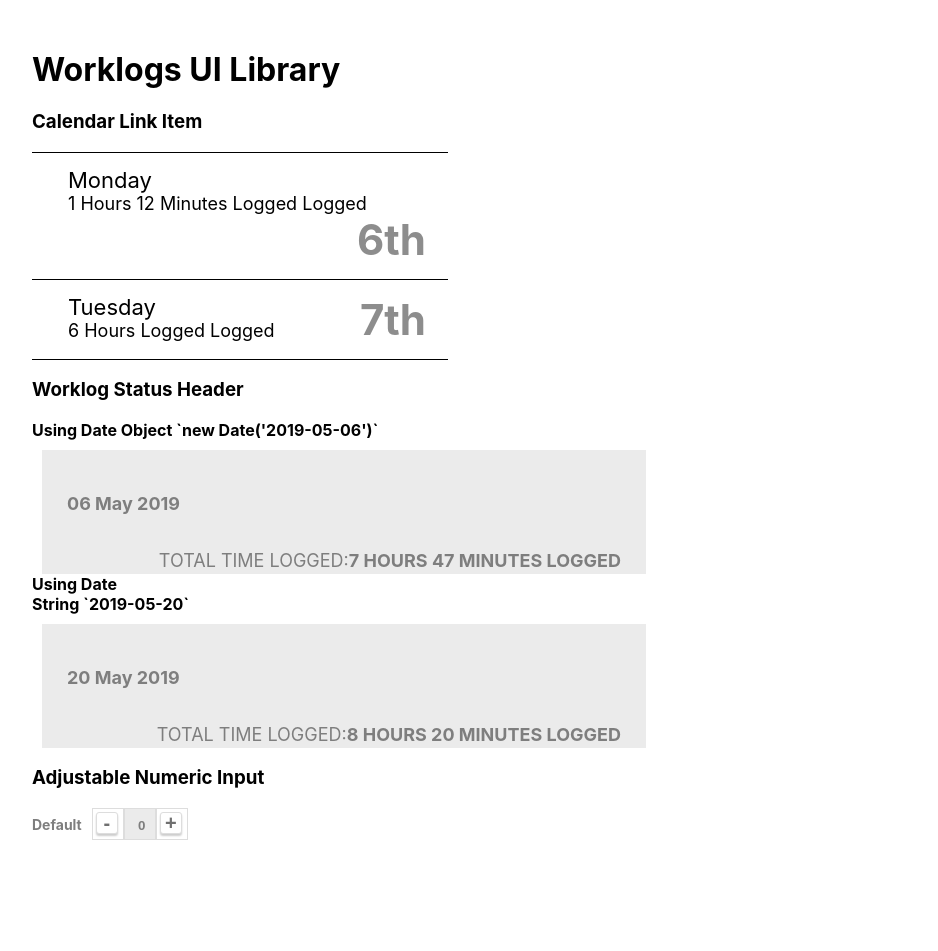
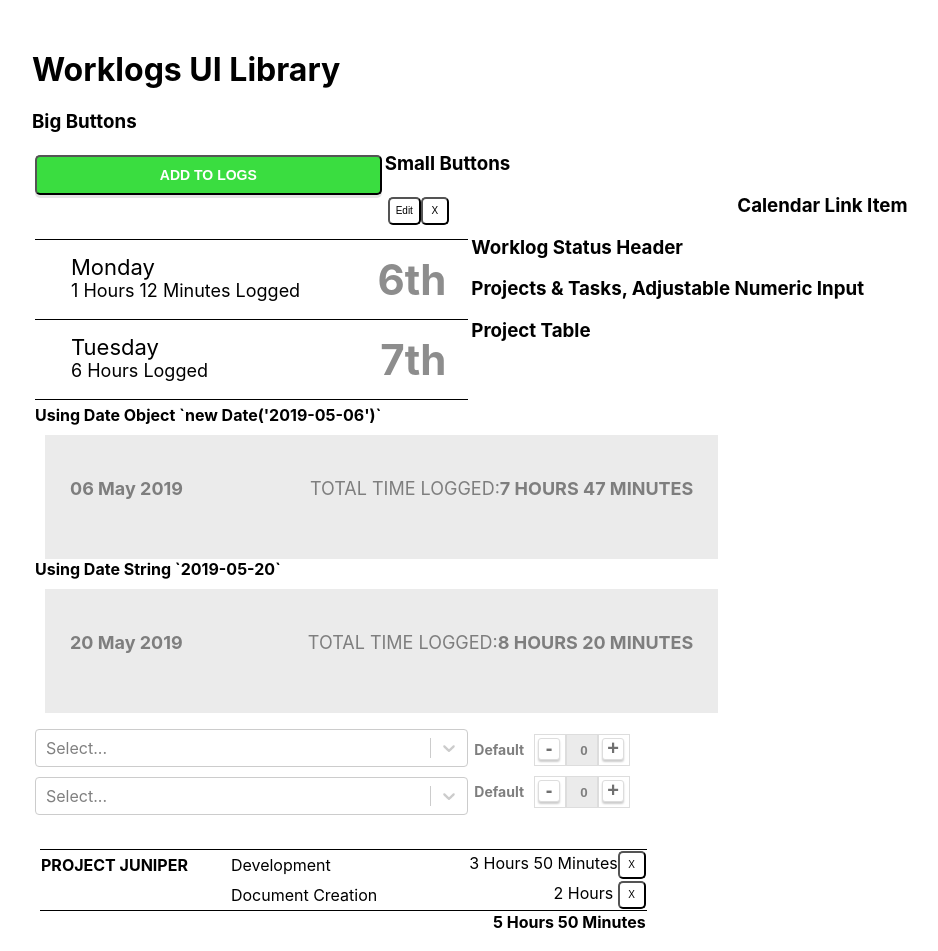
Before and after one commit to ervinne13/worklogs, a React (Create React App) app: page /ui-library in a window 1280 px wide. Shown: the top 951 px of the page, without its empty margins (88-1026 px from the left). Before the commit the page ends 841 px from the top, so only its background shows below. Built offline with nearby package versions, Linux system fonts and the light colour scheme.

Commit message:
Enable completed ui library

```diff
--- a/package.json
+++ b/package.json
@@ -10,6 +10,7 @@
     "react-redux": "^7.0.3",
     "react-router-dom": "^5.0.0",
     "react-scripts": "3.0.1",
+    "react-select": "^2.4.3",
     "redux": "^4.0.1",
     "redux-thunk": "^2.3.0"
   },
--- a/src/App/Client/Features/Controls/AdjustableNumericInput/AdjustableNumericInput.jsx
+++ b/src/App/Client/Features/Controls/AdjustableNumericInput/AdjustableNumericInput.jsx
@@ -41,8 +41,8 @@ class AdjustableNumericInput extends React.Component {
         this.setState({ value: ++currentValue });
     }
 
-    handleInputChange(evt) {
-        const value = evt.target.value;
+    handleInputChange(e) {
+        const value = e.target.value;
         const valueIsNumeric = /^\d+$/.test(value);
         const valueIsExceedingMax = value >= this.maxValue;
 
--- a/src/App/Client/Features/Worklogs/HoursAndMinutes.jsx
+++ b/src/App/Client/Features/Worklogs/HoursAndMinutes.jsx
@@ -12,7 +12,7 @@ const HoursAndMinutes = ({ minutes }) => {
 
     return (
         <Fragment>
-            { hoursDisplay } { minsDisplay } Logged
+            { hoursDisplay } { minsDisplay }
         </Fragment>
     );
 };
--- /dev/null
+++ b/src/App/Client/Features/Worklogs/ProjectLogTable/ProjectLogTableComponent.jsx
@@ -0,0 +1,56 @@
+import React, { Fragment } from 'react';
+import HoursAndMinutes from 'App/Client/Features/Worklogs/HoursAndMinutes';
+import './style.css'
+
+const ProjectLogTableComponent = ({ worklogs }) => {
+
+    const sum = worklogs => worklogs.reduce((sum, worklog) => sum + worklog.loggedMins, 0);
+    const totalLoggedMins = sum(worklogs);
+
+    return (
+        <table className="project-log-table">
+           <tbody>
+                {
+                    worklogs.map((log, index) =>
+                        <Row
+                            log={ log }
+                            showsProject={ index === 0 }
+                            key={ log.id } />)
+                }
+            </tbody>
+            <tfoot>
+                <tr>
+                    <td></td>
+                    <td></td>
+                    <td className="text-bold">
+                        <HoursAndMinutes minutes={ totalLoggedMins } />
+                    </td>
+                </tr>
+            </tfoot>
+        </table>
+    );
+}
+
+const Row = ({ log, showsProject }) => {
+
+    const project = showsProject ? log.project.name : "";
+
+    return (
+        <tr>
+            <td>{ project }</td>
+            <td>{ log.task.name }</td>
+            <td><RowActions log={ log } /></td>
+        </tr>
+    );
+};
+
+const RowActions = ({ log }) => {
+    return (
+        <Fragment>
+            <HoursAndMinutes minutes={ log.loggedMins } />
+            <button className="table-row-button">X</button>
+        </Fragment>
+    );
+};
+
+export default ProjectLogTableComponent;
--- /dev/null
+++ b/src/App/Client/Features/Worklogs/ProjectLogTable/package.json
@@ -0,0 +1,3 @@
+{
+    "main": "./ProjectLogTableComponent.jsx"
+}
--- /dev/null
+++ b/src/App/Client/Features/Worklogs/ProjectLogTable/style.css
@@ -0,0 +1,25 @@
+.project-log-table {
+    width: 100%;
+    margin: 18px 5px;
+    border-collapse: collapse;
+}
+
+.project-log-table tbody {
+    border-top: 1px solid black;
+    border-bottom: 1px solid black;
+}
+
+.project-log-table td:nth-child(1) {
+    min-width: 30%;
+    text-transform: uppercase;
+    font-weight: bold;
+}
+
+.project-log-table td:nth-child(2) {
+    min-width: 50%;
+}
+
+.project-log-table td:nth-child(3) {
+    min-width: 20%;
+    text-align: right;
+}
--- /dev/null
+++ b/src/App/Client/Features/Worklogs/ProjectTaskSelector.jsx
@@ -0,0 +1,60 @@
+import React, { Fragment } from 'react';
+import Select from 'react-select';
+
+class ProjectTaskSelector extends React.Component {
+    state = {
+        options: {
+            projects: [],
+            tasks: []
+        }
+    }
+
+    componentDidMount() {
+        if (this.props.projects) {
+            this.loadProjectsToOptions(this.props.projects)
+        }
+    }
+
+    loadProjectsToOptions = (projects) => {
+        const options = { ...this.state.options };
+        options.projects = projects.map(project => ({ value: project.id, label: project.name, project }));
+
+        this.setState({ options });
+    }
+
+    loadProjectTasksToOptions = (project) => {
+        const options = { ...this.state.options };
+        options.tasks = project.tasks.map(task => ({ value: task.id, label: task.name, task }));
+
+        this.setState({ options });
+    };
+
+    onProjectSelected = (projectOption) => {
+        const project = projectOption.project;
+        this.loadProjectTasksToOptions(project);
+        this.setState({ selectedProject: project });
+    }
+
+    onTaskSelected = (taskOption) => {
+        const task = taskOption.task;
+        this.setState({ selectedTask: task });
+    }
+
+    render() {
+        return (
+            <Fragment>
+                <Select
+                    name="selectedProject"
+                    options={ this.state.options.projects }
+                    onChange={ this.onProjectSelected } />
+
+                <Select
+                    name="selectedTask"
+                    options={ this.state.options.tasks }
+                     />
+            </Fragment>
+        );
+    }
+}
+
+export default ProjectTaskSelector;
--- a/src/App/Client/Mocks/projects-and-tasks.json
+++ b/src/App/Client/Mocks/projectsAndTasks.js
@@ -1,4 +1,4 @@
-[
+const projectsAndTasks = [
     {
         "id": "P-000002",
         "name": "Project Juniper",
@@ -18,4 +18,6 @@
             { "id": "PT-000004", "name": "Meeting" }
         ]
     }
-]
+];
+
+export default projectsAndTasks;
--- /dev/null
+++ b/src/App/Client/Mocks/worklogs.js
@@ -0,0 +1,16 @@
+const worklogs = [
+    {
+        id: 1,
+        project: { id: "P-000002", name: "Project Juniper" },
+        task: { id: "PT-000002", name: "Development" },
+        loggedMins: 230
+    },
+    {
+        id: 2,
+        project: { id: "P-000002", name: "Project Juniper" },
+        task: { id: "PT-000003", name: "Document Creation" },
+        loggedMins: 120
+    }
+];
+
+export default worklogs;
--- a/src/App/Client/UILibrary.jsx
+++ b/src/App/Client/UILibrary.jsx
@@ -1,32 +1,79 @@
 import React from 'react';
 import CalendarLinkItem from 'App/Client/Features/Calendar/CalendarLinkItem';
 import StatusHeader from 'App/Client/Features/Worklogs/StatusHeader';
+import ProjectTaskSelector from 'App/Client/Features/Worklogs/ProjectTaskSelector';
 import AdjustableNumericInput from 'App/Client/Features/Controls/AdjustableNumericInput';
+import ProjectLogTable from 'App/Client/Features/Worklogs/ProjectLogTable';
+
+import projectsAndTasks from 'App/Client/Mocks/projectsAndTasks';
+import worklogs from 'App/Client/Mocks/worklogs';
 
 const UILibrary = () => (
     <div className="container">
         <h1>Worklogs UI Library</h1>
 
+        <div clasName="grid-row">
+            <h3>Big Buttons</h3>
+            <div className="grid-col-4">
+                <button className="call-to-action -lightgreen shadowed">Add to Logs</button>
+            </div>
+        </div>
+
+        <div clasName="grid-row">
+            <h3>Small Buttons</h3>
+            <div className="grid-col-4">
+                <button className="table-row-button">Edit</button>
+
+                <button className="table-row-button">X</button>
+            </div>
+        </div>
+
+        <div clasName="grid-row">
             <h3>Calendar Link Item</h3>
+            <div className="grid-col-5">
                 {calendarLinkItemDataSamples.map((data, key) => (
-            <div className="bordered-overlapping" key={ key } style={{ width: '40%' }}>
+                    <div className="bordered-overlapping" key={ key } >
                         <CalendarLinkItem { ...data } />
                     </div>
                 ))}
+            </div>
+        </div>
 
+        <div clasName="grid-row">
             <h3>Worklog Status Header</h3>
 
-        <div style={{ width: '60%' }}>
+            <div className="grid-col-8">
                 <b>Using Date Object `new Date('2019-05-06')`</b>
                 <StatusHeader date={ new Date('2019-05-06') } loggedMins={ 467 }/>
 
                 <b>Using Date String `2019-05-20`</b>
                 <StatusHeader date={ '2019-05-20' } loggedMins={ 500 }/>
             </div>
+        </div>
 
-        <h3>Adjustable Numeric Input</h3>
+        <div clasName="grid-row">
+            <h3>Projects & Tasks, Adjustable Numeric Input</h3>
+
+            <div className="grid-col-5">
+                <div className="vspaced-children-10">
+                    <ProjectTaskSelector projects={ projectsAndTasks } />
+                </div>
+            </div>
+
+            <div className="grid-col-3" style={{ marginTop: '5px' }}>
+                <div className="vspaced-children-10">
                     <AdjustableNumericInput />
+                    <AdjustableNumericInput />
+                </div>
+            </div>
+        </div>
 
+        <div clasName="grid-row">
+            <h3>Project Table</h3>
+            <div className="grid-col-7">
+                <ProjectLogTable worklogs={ worklogs }/>
+            </div>
+        </div>
     </div>
 );
 
@@ -41,4 +88,6 @@ const calendarLinkItemDataSamples = [
     }
 ];
 
+
+
 export default UILibrary;
--- a/src/App/Client/index.css
+++ b/src/App/Client/index.css
@@ -18,8 +18,116 @@ code {
   margin-top: 50px;
 }
 
+.grid-row:before,
+.grid-row:after {
+    content: "";
+    display: table ;
+    clear:both;
+}
+
+.grid-col-8,
+.grid-col-7,
+.grid-col-6,
+.grid-col-5,
+.grid-col-4,
+.grid-col-3,
+.grid-col-2,
+.grid-col-1 {
+  border: 1px solid #fff;
+  float: left;
+  height: 100%;
+  padding: 2px;
+}
+
+.grid-col-8 {
+  width: calc((8/12)* 100%);
+}
+
+.grid-col-7 {
+  width: calc((7/12)* 100%);
+}
+
+.grid-col-6 {
+  width: calc((6/12)* 100%);
+}
+
+.grid-col-5 {
+  width: calc((5/12)* 100%);
+}
+
+.grid-col-4 {
+  width: calc((4/12)* 100%);
+}
+
+.grid-col-3 {
+  width: calc((3/12)* 100%);
+}
+
 .bordered-overlapping {
   border-top: 1px black solid;
   border-bottom: 1px black solid;
   margin-bottom: -1px;
 }
+
+.vspaced-children-5 > * {
+  margin: 5px 0;
+}
+
+.vspaced-children-10 > * {
+  margin: 10px 0;
+}
+
+.table-row-button {
+  -webkit-border-radius: 5px;
+  -moz-border-radius: 5px;
+  border-radius: 5px;
+
+  text-align: center;
+  display: inline-block;
+
+  min-width: 28px;
+  height: 28px;
+
+  font-size: 10px;
+}
+
+.table-row-button {
+  background: rgb(255, 255, 255);
+}
+
+.table-row-button:active {
+  background: rgb(191, 192, 191);
+}
+
+.call-to-action {
+  -webkit-border-radius: 5px;
+  -moz-border-radius: 5px;
+  border-radius: 5px;
+
+  text-align: center;
+  display: inline-block;
+  max-width: 100%;
+  width: 100%;
+  padding: 10px;
+  font-size: 14px;
+  font-weight: bold;
+  text-transform: uppercase;
+  text-decoration: none;
+}
+
+.call-to-action.-lightgreen {
+  background: #3ADD40;
+  color: #fff;
+}
+
+.call-to-action.-lightgreen:active {
+  background: #35D83B;
+}
+
+.call-to-action.shadowed {
+  box-shadow: 0px 3px rgba(0,0,0,0.1);
+}
+
+.text-bold {
+  font-weight: bold;
+}
```
Also changed, not shown: 2 other files (tests, documents, lock files or other folders). Lines whose indentation alone changed are shown as unchanged.
